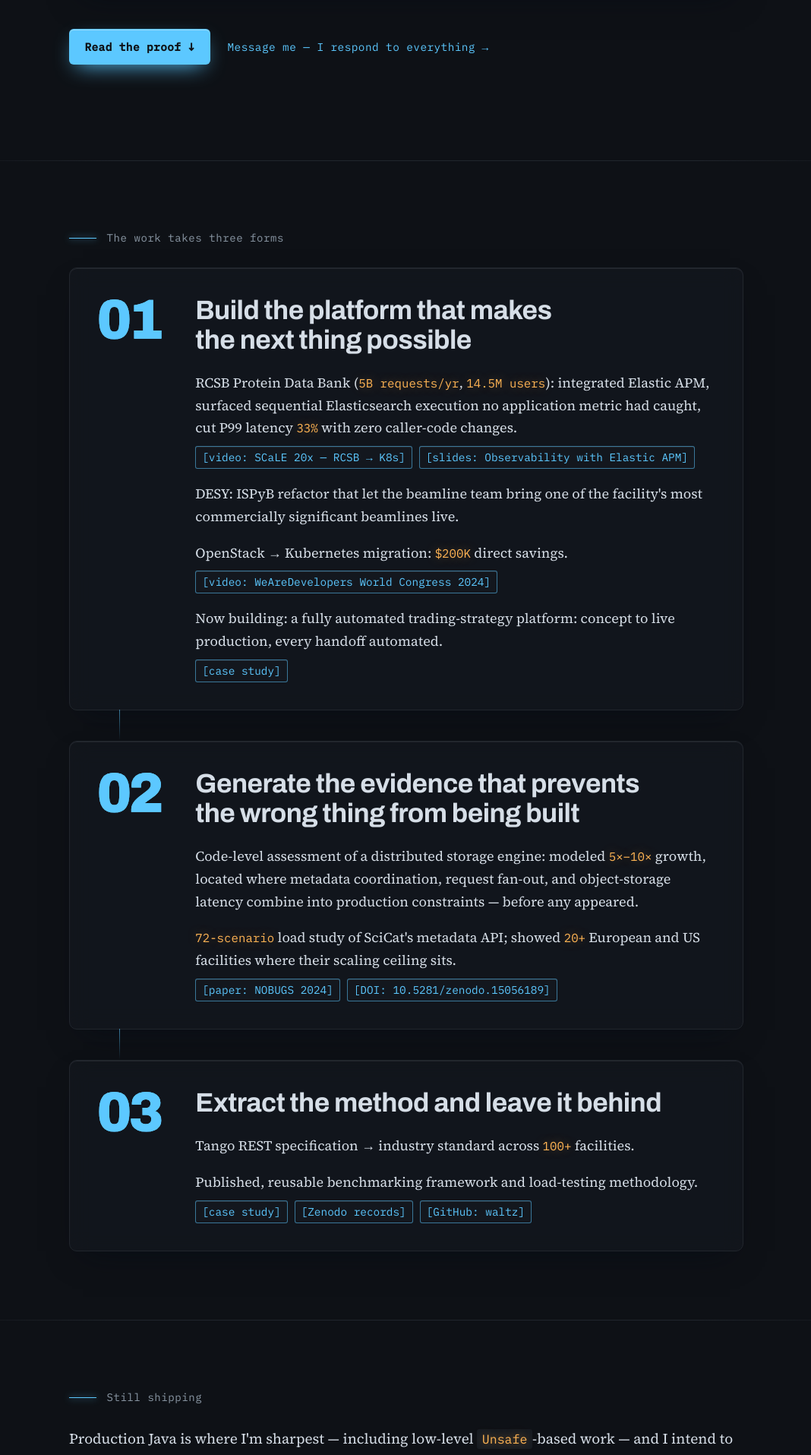
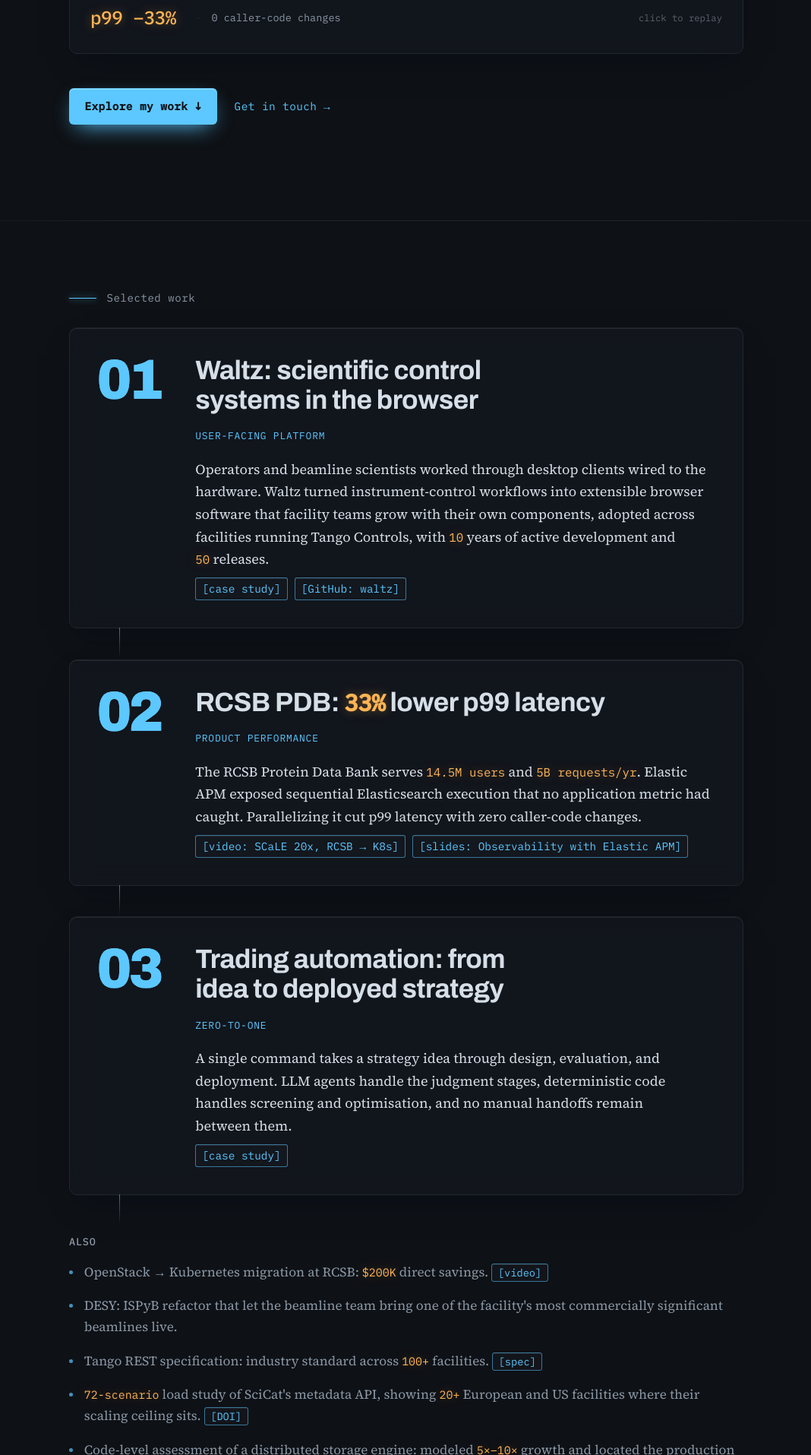
Before and after one commit to Ingvord/ingvord.github.io, an Astro site: page / in a window 1280 px wide. Shown: the part 885-2800 px from the top of the page at 76% size, without its empty margins (105-1173 px from the left). Built offline with nearby package versions, Linux system fonts and the light colour scheme; Astro itself is replaced by a stand-in of ours.

Commit message:
Reposition home as product-minded: new hero, selected work, nav, footer
Co-Authored-By: Claude Sonnet 5.5 <noreply@anthropic.com>

```diff
--- a/src/components/Footer.astro
+++ b/src/components/Footer.astro
@@ -5,12 +5,11 @@ const year = new Date().getFullYear();
 <footer class="site-footer">
   <div class="container footer-inner">
     <p class="footer-availability">
-      Currently exploring Staff and Principal Engineer roles where the system is the hard part:
-      high-throughput platforms, distributed infrastructure, performance and observability work.
-      Fully remote, async-first.
+      Looking for Staff roles in small international product teams: end-to-end ownership,
+      product strategy, and complex B2B products. Remote, open to hybrid.
     </p>
     <p class="footer-contact">
-      If you have a system that's blocking what comes next —&nbsp;
+      Let's talk —&nbsp;
       <a href="mailto:ingvord.mail@gmail.com">email</a>
       <span class="sep">·</span>
       <a href="https://linkedin.com/in/ikhokhryakov" target="_blank" rel="noopener">LinkedIn</a>
--- a/src/components/Nav.astro
+++ b/src/components/Nav.astro
@@ -1,18 +1,20 @@
 ---
 const navLinks = [
-  { href: '/talks/', label: 'Talks' },
-  { href: '/publications/', label: 'Publications' },
-  { href: '/trading-platform/', label: 'Case Study' },
+  { href: '/#work', label: 'Work', match: ['/', '/waltz/', '/trading-platform/'] },
+  { href: '/writing/', label: 'Writing', match: ['/writing/'] },
+  { href: '/talks/', label: 'Talks', match: ['/talks/', '/publications/'] },
 ];
 
 const currentPath = Astro.url.pathname;
+const isActive = (match: string[]) =>
+  match.some(m => (m === '/' ? currentPath === '/' : currentPath.startsWith(m)));
 ---
 
 <header class="site-header">
   <div class="container header-inner">
     <a href="/" class="wordmark" aria-label="Igor Khokhriakov — home">
       <span class="wordmark-name"><span class="led" aria-hidden="true"></span>Igor Khokhriakov</span>
-      <span class="wordmark-role">Staff Software Engineer</span>
+      <span class="wordmark-role">Product-minded Staff Engineer</span>
     </a>
     <div class="header-right">
       <nav aria-label="Primary navigation">
@@ -21,7 +23,7 @@ const currentPath = Astro.url.pathname;
             <li>
               <a
                 href={link.href}
-                class:list={['nav-link', { 'nav-link--active': currentPath.startsWith(link.href) }]}
+                class:list={['nav-link', { 'nav-link--active': isActive(link.match) }]}
               >
                 {link.label}
               </a>
--- a/src/pages/index.astro
+++ b/src/pages/index.astro
@@ -6,8 +6,8 @@ import HeroTrace from '../components/HeroTrace.astro';
 ---
 
 <Base
-  title="Igor Khokhriakov — Staff Software Engineer"
-  description="Staff Software Engineer specializing in Java/JVM, distributed systems, Kubernetes, and Elasticsearch. 17 years finding and removing the blockers that slow down the next phase of work."
+  title="Igor Khokhriakov — Product-minded Staff Engineer"
+  description="Product-minded Staff Engineer. I turn complex problems into products people use: 17 years across distributed systems, developer platforms, and full-stack engineering."
 >
   <Nav />
 
@@ -17,70 +17,91 @@ import HeroTrace from '../components/HeroTrace.astro';
       <div class="container">
         <p class="hero-eyebrow glass mono" data-reveal>
           <span class="led" aria-hidden="true"></span>
-          Java / JVM · Distributed Systems · Kubernetes · Elasticsearch
+          Product-minded Staff Engineer
         </p>
 
         <h1 id="hero-headline" data-reveal>
-          <span class="outline">Distributed systems</span><br />don't fail loudly.
+          I turn <span class="outline">complex problems</span><br />into products people use.
         </h1>
 
         <p class="hero-prose" data-reveal>
-          They degrade quietly, accumulate debt silently, and block the next phase of work
-          long before anyone names the blocker. I've spent 17 years finding those blockers
-          and removing them.
+          I start from the workflow, question the assumptions, then build, ship, and operate
+          the software. 17 years across distributed systems, developer platforms, and
+          full-stack engineering.
         </p>
 
         <HeroTrace />
 
         <div class="hero-cta" data-reveal>
-          <a href="#proof" class="btn btn-primary">Read the proof ↓</a>
+          <a href="#work" class="btn btn-primary">Explore my work ↓</a>
           <a href="mailto:ingvord.mail@gmail.com" class="btn btn-secondary">
-            Message me — I respond to everything <span class="btn-arrow" aria-hidden="true">→</span>
+            Get in touch <span class="btn-arrow" aria-hidden="true">→</span>
           </a>
         </div>
       </div>
     </section>
 
-    <!-- ─── THE WORK TAKES THREE FORMS ─── -->
-    <section id="proof" aria-labelledby="work-heading">
+    <!-- ─── SELECTED WORK ─── -->
+    <section id="work" aria-labelledby="work-heading">
       <div class="container">
-        <p class="section-marker">The work takes three forms</p>
+        <p class="section-marker">Selected work</p>
+        <h2 id="work-heading" class="sr-only">Selected work</h2>
 
-        <!-- 1 · Build -->
+        <!-- 1 · Waltz -->
         <div class="work-block glass spotlight" data-reveal>
           <span class="work-index outline" aria-hidden="true">01</span>
-          <h2 class="work-number" id="work-heading">
-            Build the platform that makes the next thing possible
-          </h2>
-
+          <h3 class="work-number">
+            Waltz: scientific control systems in the browser
+          </h3>
           <div class="work-body">
+            <p class="work-kicker mono">User-facing platform</p>
             <p>
-              RCSB Protein Data Bank (<span class="metric">5B requests/yr</span>,
-              <span class="metric">14.5M users</span>): integrated Elastic APM,
-              surfaced sequential Elasticsearch execution no application metric had caught,
-              cut P99 latency <span class="metric">33%</span> with zero caller-code changes.
+              Operators and beamline scientists worked through desktop clients wired to the
+              hardware. Waltz turned instrument-control workflows into extensible browser
+              software that facility teams grow with their own components, adopted across
+              facilities running Tango Controls, with <span class="metric">10</span> years of
+              active development and <span class="metric">50</span> releases.
             </p>
             <p class="proof-row">
-              <a href="https://www.youtube.com/watch?v=pWB1t2m6pnY" target="_blank" rel="noopener" class="proof-link">[video: SCaLE 20x — RCSB → K8s]</a>
+              <a href="/waltz/" class="proof-link">[case study]</a>
+              <a href="https://github.com/scientific-software-hub/waltz" target="_blank" rel="noopener" class="proof-link">[GitHub: waltz]</a>
+            </p>
+          </div>
+        </div>
+
+        <!-- 2 · RCSB -->
+        <div class="work-block glass spotlight" data-reveal>
+          <span class="work-index outline" aria-hidden="true">02</span>
+          <h3 class="work-number">
+            RCSB PDB: <span class="metric">33%</span> lower p99 latency
+          </h3>
+          <div class="work-body">
+            <p class="work-kicker mono">Product performance</p>
+            <p>
+              The RCSB Protein Data Bank serves <span class="metric">14.5M users</span> and
+              <span class="metric">5B requests/yr</span>. Elastic APM exposed sequential
+              Elasticsearch execution that no application metric had caught. Parallelizing it
+              cut p99 latency with zero caller-code changes.
+            </p>
+            <p class="proof-row">
+              <a href="https://www.youtube.com/watch?v=pWB1t2m6pnY" target="_blank" rel="noopener" class="proof-link">[video: SCaLE 20x, RCSB → K8s]</a>
               <a href="https://www.slideshare.net/slideshow/we3bco04talkpdf/263549945" target="_blank" rel="noopener" class="proof-link">[slides: Observability with Elastic APM]</a>
             </p>
+          </div>
+        </div>
 
+        <!-- 3 · Trading -->
+        <div class="work-block glass spotlight" data-reveal>
+          <span class="work-index outline" aria-hidden="true">03</span>
+          <h3 class="work-number">
+            Trading automation: from idea to deployed strategy
+          </h3>
+          <div class="work-body">
+            <p class="work-kicker mono">Zero-to-one</p>
             <p>
-              DESY: ISPyB refactor that let the beamline team bring one of the facility's most
-              commercially significant beamlines live.
-            </p>
-
-            <p>
-              OpenStack → Kubernetes migration:
-              <span class="metric">$200K</span> direct savings.
-            </p>
-            <p class="proof-row">
-              <a href="https://www.wearedevelopers.com/en/videos/1055/how-i-saved-200k-yr-in-direct-costs-writing-0-code-lines-in-k8s" target="_blank" rel="noopener" class="proof-link">[video: WeAreDevelopers World Congress 2024]</a>
-            </p>
-
-            <p>
-              Now building: a fully automated trading-strategy platform: concept to live
-              production, every handoff automated.
+              A single command takes a strategy idea through design, evaluation, and
+              deployment. LLM agents handle the judgment stages, deterministic code handles
+              screening and optimisation, and no manual handoffs remain between them.
             </p>
             <p class="proof-row">
               <a href="/trading-platform/" class="proof-link">[case study]</a>
@@ -88,78 +109,63 @@ import HeroTrace from '../components/HeroTrace.astro';
           </div>
         </div>
 
-        <!-- 2 · Evidence -->
-        <div class="work-block glass spotlight" data-reveal>
-          <span class="work-index outline" aria-hidden="true">02</span>
-          <h2 class="work-number">
-            Generate the evidence that prevents the wrong thing from being built
-          </h2>
-
-          <div class="work-body">
-            <p>
+        <!-- Also -->
+        <div class="also" data-reveal>
+          <h3 class="also-heading mono">Also</h3>
+          <ul class="also-list">
+            <li>
+              OpenStack → Kubernetes migration at RCSB: <span class="metric">$200K</span>
+              direct savings.
+              <a href="https://www.wearedevelopers.com/en/videos/1055/how-i-saved-200k-yr-in-direct-costs-writing-0-code-lines-in-k8s" target="_blank" rel="noopener" class="proof-link">[video]</a>
+            </li>
+            <li>
+              DESY: ISPyB refactor that let the beamline team bring one of the facility's most
+              commercially significant beamlines live.
+            </li>
+            <li>
+              Tango REST specification: industry standard across <span class="metric">100+</span>
+              facilities.
+              <a href="https://github.com/tango-controls/rest-api" target="_blank" rel="noopener" class="proof-link">[spec]</a>
+            </li>
+            <li>
+              <span class="metric">72-scenario</span> load study of SciCat's metadata API,
+              showing <span class="metric">20+</span> European and US facilities where their
+              scaling ceiling sits.
+              <a href="https://doi.org/10.5281/zenodo.15056189" target="_blank" rel="noopener" class="proof-link">[DOI]</a>
+            </li>
+            <li>
               Code-level assessment of a distributed storage engine: modeled
-              <span class="metric">5×–10×</span> growth, located where metadata coordination,
-              request fan-out, and object-storage latency combine into production constraints —
+              <span class="metric">5×–10×</span> growth and located the production constraints
               before any appeared.
-            </p>
-
-            <p>
-              <span class="metric">72-scenario</span> load study of SciCat's metadata API;
-              showed <span class="metric">20+</span> European and US facilities where their
-              scaling ceiling sits.
-            </p>
-            <p class="proof-row">
-              <a href="https://indico.esrf.fr/event/114/contributions/777/" target="_blank" rel="noopener" class="proof-link">[paper: NOBUGS 2024]</a>
-              <a href="https://doi.org/10.5281/zenodo.15056189" target="_blank" rel="noopener" class="proof-link">[DOI: 10.5281/zenodo.15056189]</a>
-            </p>
-          </div>
-        </div>
-
-        <!-- 3 · Method -->
-        <div class="work-block glass spotlight" data-reveal>
-          <span class="work-index outline" aria-hidden="true">03</span>
-          <h2 class="work-number">
-            Extract the method and leave it behind
-          </h2>
-
-          <div class="work-body">
-            <p>
-              Tango REST specification → industry standard across
-              <span class="metric">100+</span> facilities.
-            </p>
-
-            <p>
-              Published, reusable benchmarking framework and load-testing methodology.
-            </p>
-            <p class="proof-row">
-              <a href="/waltz/" class="proof-link">[case study]</a>
-              <a href="https://zenodo.org/search?q=khokhriakov" target="_blank" rel="noopener" class="proof-link">[Zenodo records]</a>
-              <a href="https://github.com/scientific-software-hub/waltz" target="_blank" rel="noopener" class="proof-link">[GitHub: waltz]</a>
-            </p>
-          </div>
+            </li>
+            <li>
+              Papers and records:
+              <a href="/publications/" class="proof-link">[publications]</a>
+              <a href="https://zenodo.org/search?q=khokhriakov" target="_blank" rel="noopener" class="proof-link">[Zenodo]</a>
+            </li>
+          </ul>
         </div>
       </div>
     </section>
 
-    <!-- ─── STILL SHIPPING ─── -->
+    <!-- ─── TOOLS ─── -->
     <section aria-labelledby="shipping-heading">
       <div class="container">
-        <p class="section-marker">Still shipping</p>
+        <p class="section-marker">Tools I ship with</p>
         <p id="shipping-heading" class="shipping-statement">
-          Production Java is where I'm sharpest — including low-level
-          <code>Unsafe</code>-based work — and I intend to keep shipping it.
+          Technology serves the outcome. Production Java is where I'm sharpest, including
+          low-level <code>Unsafe</code>-based work, and I keep shipping it.
         </p>
         <ul class="stack-pills mono" aria-label="Production stack">
           <li>Java/JVM</li>
           <li>Node/TypeScript</li>
+          <li>Python</li>
           <li>Rust</li>
           <li>C++</li>
           <li>ELK</li>
           <li>Kubernetes</li>
+          <li>AWS</li>
         </ul>
-        <p class="stack-note">
-          Python for tooling and analysis, not production.
-        </p>
       </div>
     </section>
 
@@ -205,16 +211,6 @@ import HeroTrace from '../components/HeroTrace.astro';
             </div>
           </li>
 
-          <li class="talk-row" data-reveal>
-            <div class="talk-main">
-              <span class="talk-title">Migrating RCSB.org to Kubernetes</span>
-              <span class="talk-meta mono">SCaLE 20x · 2023</span>
-            </div>
-            <p class="talk-why">How a migration becomes an observability project when you instrument first.</p>
-            <div class="talk-links">
-              <a href="https://www.youtube.com/watch?v=pWB1t2m6pnY" target="_blank" rel="noopener" class="proof-link">[video]</a>
-            </div>
-          </li>
         </ol>
 
         <p class="talks-more">
@@ -367,7 +363,59 @@ import HeroTrace from '../components/HeroTrace.astro';
 
   .work-number {
     grid-column: 2;
-    margin-bottom: 1.25rem;
+    margin-bottom: 1rem;
+    font-size: clamp(1.4rem, 3vw, 1.953rem);
+    font-weight: 700;
+    letter-spacing: -0.015em;
+  }
+
+  .work-kicker {
+    margin: 0 0 0.6rem;
+    font-size: 0.72rem;
+    letter-spacing: 0.06em;
+    text-transform: uppercase;
+    color: var(--trace);
+  }
+
+  .also {
+    margin-top: 3rem;
+  }
+
+  .also-heading {
+    font-size: 0.75rem;
+    font-weight: 500;
+    letter-spacing: 0.06em;
+    text-transform: uppercase;
+    color: var(--muted);
+    margin-bottom: 1rem;
+  }
+
+  .also-list {
+    list-style: none;
+    padding: 0;
+    margin: 0;
+    display: grid;
+    gap: 0.9rem;
+    color: var(--muted);
+    font-size: 0.95rem;
+  }
+
+  .also-list li {
+    margin: 0;
+    padding-left: 1.1rem;
+    position: relative;
+  }
+
+  .also-list li::before {
+    content: '';
+    position: absolute;
+    left: 0;
+    top: 0.7em;
+    width: 5px;
+    height: 5px;
+    border-radius: 50%;
+    background: var(--trace);
+    opacity: 0.7;
   }
 
   .work-body {
@@ -385,7 +433,7 @@ import HeroTrace from '../components/HeroTrace.astro';
     margin-top: 0.5rem !important;
   }
 
-  /* ── Still shipping ── */
+  /* ── Tools ── */
   .shipping-statement {
     font-size: 1.05rem;
     margin: 0;
@@ -419,12 +467,6 @@ import HeroTrace from '../components/HeroTrace.astro';
   .shipping-statement code {
     color: var(--p99);
     text-shadow: 0 0 12px color-mix(in srgb, var(--p99) 50%, transparent);
-  }
-
-  .stack-note {
-    margin-top: 0.5rem;
-    font-size: 0.875rem;
-    color: var(--muted);
   }
 
   /* ── Talks ── */
--- a/src/pages/talks/index.astro
+++ b/src/pages/talks/index.astro
@@ -212,6 +212,10 @@ const archive = [
             ))}
           </ol>
         </details>
+
+        <p class="talks-pubs">
+          <a href="/publications/" class="mono">Publications and papers →</a>
+        </p>
       </div>
     </section>
   </main>
```
